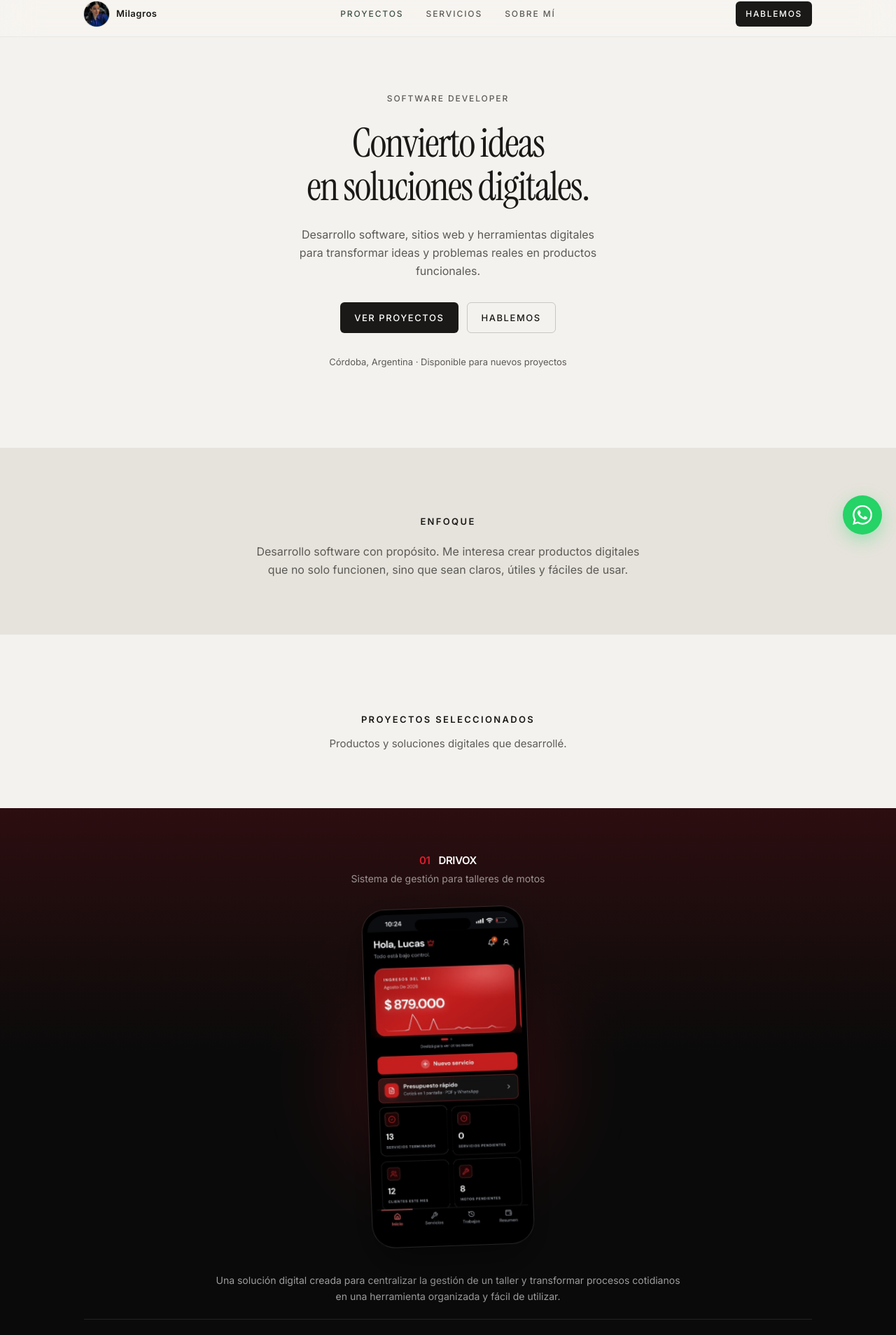
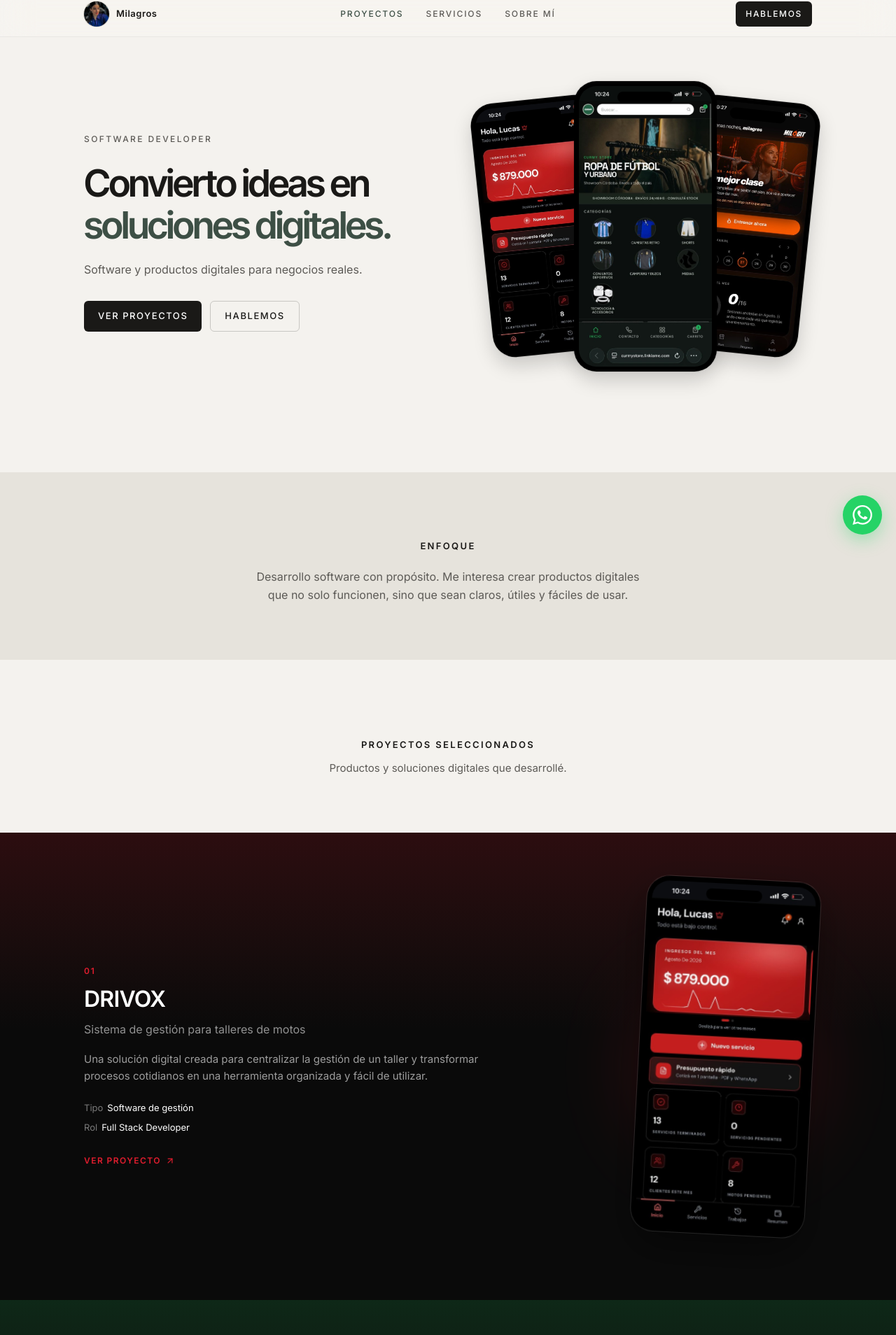
Before and after one commit to milagrosbelen/portfolio, a React (Vite) app: page / in a window 1280 px wide. Shown: the part 12-1920 px from the top of the page at 70% size. Built offline with nearby package versions, Linux system fonts and the light colour scheme.

Commit message:
cambios en el hero y algunas secciones de jerarquia visual

```diff
--- a/index.html
+++ b/index.html
@@ -42,7 +42,7 @@
     <link rel="preconnect" href="https://fonts.googleapis.com" />
     <link rel="preconnect" href="https://fonts.gstatic.com" crossorigin />
     <link
-      href="https://fonts.googleapis.com/css2?family=Instrument+Serif:ital@0;1&family=Inter:wght@400;500;600;700&display=swap"
+      href="https://fonts.googleapis.com/css2?family=Inter+Tight:wght@500;600;700&family=Inter:wght@400;500;600;700&display=swap"
       rel="stylesheet"
     />
 
--- a/src/components/DeviceFrame.tsx
+++ b/src/components/DeviceFrame.tsx
@@ -5,26 +5,40 @@ interface PhoneMockupProps {
   alt: string
   className?: string
   delay?: boolean
+  float?: boolean
+  eager?: boolean
+  shadow?: 'hero' | 'project'
 }
 
-export function PhoneMockup({ src, alt, className, delay }: PhoneMockupProps) {
+export function PhoneMockup({
+  src,
+  alt,
+  className,
+  delay,
+  float = true,
+  eager = false,
+  shadow = 'project',
+}: PhoneMockupProps) {
   return (
     <div
       className={cn('shrink-0', className ?? 'w-[200px] sm:w-[230px]')}
     >
       <div
         className={cn(
-          delay ? 'phone-float-delayed' : 'phone-float',
-          'rounded-[2rem] bg-black p-[7px] shadow-[0_24px_60px_rgba(0,0,0,0.45)] ring-1 ring-white/12',
+          float && (delay ? 'phone-float-delayed' : 'phone-float'),
+          'rounded-[2rem] bg-black p-[7px] ring-1 ring-black/10',
+          shadow === 'hero'
+            ? 'shadow-[0_12px_28px_rgba(0,0,0,0.18)]'
+            : 'shadow-[0_24px_60px_rgba(0,0,0,0.45)] ring-white/12',
         )}
       >
-        <div className="relative overflow-hidden rounded-[1.55rem] bg-black">
+        <div className="phone-screen relative overflow-hidden rounded-[1.55rem] bg-black">
           <span className="pointer-events-none absolute top-2 left-1/2 z-10 h-4 w-20 -translate-x-1/2 rounded-full bg-black" />
           <img
             src={src}
             alt={alt}
-            className="block w-full object-cover object-top"
-            loading="lazy"
+            className="absolute inset-0 h-full w-full object-cover object-top"
+            loading={eager ? 'eager' : 'lazy'}
           />
         </div>
       </div>
--- a/src/components/ProjectCase.tsx
+++ b/src/components/ProjectCase.tsx
@@ -4,40 +4,6 @@ import { PhoneMockup } from './DeviceFrame'
 
 interface ProjectCaseProps {
   project: Project
-}
-
-function Header({ project }: { project: Project }) {
-  return (
-    <header className="text-center">
-      <h3 className="text-[15px] font-semibold tracking-tight text-white">
-        <span className="mr-3" style={{ color: project.accent }}>
-          {project.number}
-        </span>
-        {project.name}
-      </h3>
-      <p className="mt-1 text-sm text-white/55">{project.tagline}</p>
-    </header>
-  )
-}
-
-function MetaBar({ project }: { project: Project }) {
-  return (
-    <div className="flex flex-col items-center gap-4 border-t border-white/10 pt-5 sm:flex-row sm:justify-between">
-      <dl className="flex flex-wrap gap-x-6 gap-y-1 text-[13px]">
-        <div>
-          <dt className="inline text-white/45">Tipo</dt>
-          <dd className="ml-1.5 inline text-white">{project.type}</dd>
-        </div>
-        <div>
-          <dt className="inline text-white/45">Rol</dt>
-          <dd className="ml-1.5 inline text-white">{project.role}</dd>
-        </div>
-      </dl>
-      {project.demoUrl && (
-        <ProjectLink project={project} />
-      )}
-    </div>
-  )
 }
 
 function ProjectLink({ project }: { project: Project }) {
@@ -57,67 +23,34 @@ function ProjectLink({ project }: { project: Project }) {
   )
 }
 
-function FloatingPhones({ project }: { project: Project }) {
-  const screens = [project.previewImage, ...project.galleryImages]
-  const dual = screens.length > 1
-
-  return (
-    <div className="relative mx-auto flex max-w-lg items-end justify-center py-6 sm:py-8">
-      <div
-        aria-hidden="true"
-        className="pointer-events-none absolute top-1/2 left-1/2 h-56 w-56 -translate-x-1/2 -translate-y-1/2 rounded-full blur-3xl sm:h-72 sm:w-72"
-        style={{ background: project.accent, opacity: 0.22 }}
-      />
-      {dual ? (
-        <div className="relative flex h-[380px] w-full items-end justify-center sm:h-[430px]">
-          <PhoneMockup
-            src={screens[0]}
-            alt={`${project.name} — inicio`}
-            className="absolute bottom-6 left-[4%] z-10 w-[160px] -rotate-6 sm:left-[12%] sm:w-[230px]"
-          />
-          <PhoneMockup
-            src={screens[1]}
-            alt={`${project.name} — catálogo`}
-            delay
-            className="absolute right-[4%] bottom-0 z-20 w-[160px] rotate-6 sm:right-[12%] sm:w-[230px]"
-          />
-        </div>
-      ) : (
-        <PhoneMockup
-          src={screens[0]}
-          alt={`${project.name} — aplicación`}
-          className="relative z-10 w-[200px] -rotate-2 sm:w-[230px]"
-        />
-      )}
-    </div>
-  )
-}
-
 export function ProjectCase({ project }: ProjectCaseProps) {
   return (
     <article
       data-nav-theme="dark"
-      className="overflow-hidden"
+      className="overflow-x-hidden"
       style={{
         background: `linear-gradient(180deg, color-mix(in srgb, ${project.accent} 16%, #0a0a0a) 0%, #0a0a0a 42%)`,
       }}
     >
       <div className="site-container py-10 md:py-14 lg:py-16">
-        <div className="grid grid-cols-[minmax(0,1fr)_auto] items-center gap-4 md:hidden">
+        <div className="grid grid-cols-[minmax(0,1fr)_auto] items-center gap-4 sm:gap-8 md:gap-12 lg:gap-16">
           <div className="min-w-0">
-            <p className="text-[11px] font-semibold uppercase tracking-[0.16em]" style={{ color: project.accent }}>
+            <p
+              className="text-[11px] font-semibold uppercase tracking-[0.16em] md:text-xs"
+              style={{ color: project.accent }}
+            >
               {project.number}
             </p>
-            <h3 className="mt-2 text-[17px] font-semibold tracking-tight text-white">
+            <h3 className="mt-2 text-[17px] font-semibold tracking-tight text-white md:text-[28px] lg:text-[32px]">
               {project.name}
             </h3>
-            <p className="mt-1 text-[13px] leading-snug text-white/55">
+            <p className="mt-1 text-[13px] leading-snug text-white/55 md:mt-2 md:text-base">
               {project.tagline}
             </p>
-            <p className="mt-3 text-[13px] leading-relaxed text-white/60">
+            <p className="mt-3 max-w-xl text-[13px] leading-relaxed text-white/60 md:mt-5 md:text-[15px]">
               {project.description}
             </p>
-            <dl className="mt-4 space-y-1 text-[12px]">
+            <dl className="mt-4 space-y-1 text-[12px] md:mt-6 md:space-y-2 md:text-[13px]">
               <div>
                 <dt className="inline text-white/45">Tipo</dt>
                 <dd className="ml-1.5 inline text-white">{project.type}</dd>
@@ -127,33 +60,22 @@ export function ProjectCase({ project }: ProjectCaseProps) {
                 <dd className="ml-1.5 inline text-white">{project.role}</dd>
               </div>
             </dl>
-            <div className="mt-4">
+            <div className="mt-4 md:mt-6">
               <ProjectLink project={project} />
             </div>
           </div>
 
-          <div className="relative shrink-0">
+          <div className="relative shrink-0 py-2 sm:py-4">
             <div
               aria-hidden="true"
-              className="pointer-events-none absolute top-1/2 left-1/2 h-28 w-28 -translate-x-1/2 -translate-y-1/2 rounded-full blur-2xl"
+              className="pointer-events-none absolute top-1/2 left-1/2 h-28 w-28 -translate-x-1/2 -translate-y-1/2 rounded-full blur-2xl md:h-56 md:w-56 md:blur-3xl"
               style={{ background: project.accent, opacity: 0.28 }}
             />
             <PhoneMockup
               src={project.previewImage}
               alt={`${project.name} — aplicación`}
-              className="relative z-10 w-[122px] rotate-3"
+              className="relative z-10 w-[122px] rotate-3 sm:w-[160px] md:w-[220px] lg:w-[248px]"
             />
-          </div>
-        </div>
-
-        <div className="hidden md:block">
-          <Header project={project} />
-          <FloatingPhones project={project} />
-          <p className="mx-auto mt-2 max-w-2xl text-center text-sm leading-relaxed text-white/60">
-            {project.description}
-          </p>
-          <div className="mt-5">
-            <MetaBar project={project} />
           </div>
         </div>
       </div>
--- a/src/data/projects.ts
+++ b/src/data/projects.ts
@@ -31,7 +31,7 @@ export const projects: Project[] = [
     layout: 'gallery',
     accent: '#22C55E',
     previewImage: '/projects/curmy-home.png',
-    galleryImages: ['/projects/curmy-store-catalog.png'],
+    galleryImages: [],
   },
   {
     id: 'milogit',
--- a/src/index.css
+++ b/src/index.css
@@ -2,7 +2,7 @@
 
 @theme {
   --font-sans: "Inter", system-ui, sans-serif;
-  --font-display: "Instrument Serif", "Times New Roman", serif;
+  --font-display: "Inter Tight", "Inter", system-ui, sans-serif;
 
   --color-background: #f4f2ee;
   --color-foreground: #1a1917;
@@ -75,8 +75,11 @@
     text-wrap: balance;
   }
 
-  .label {
-    @apply text-[11px] font-medium uppercase tracking-[0.18em];
+  .phone-screen {
+    position: relative;
+    width: 100%;
+    aspect-ratio: 9 / 19;
+    overflow: hidden;
   }
 
   .phone-float {
--- a/src/sections/Hero.tsx
+++ b/src/sections/Hero.tsx
@@ -1,21 +1,60 @@
 import { motion } from 'framer-motion'
 import { Button } from '../components/Button'
+import { PhoneMockup } from '../components/DeviceFrame'
+import { projects } from '../data/projects'
 import { profile } from '../data/profile'
 import { SECTION_IDS } from '../lib/constants'
+
+function HeroPhones() {
+  const drivox = projects.find((project) => project.id === 'drivox')
+  const curmy = projects.find((project) => project.id === 'curmy-store')
+  const milogit = projects.find((project) => project.id === 'milogit')
+
+  if (!drivox || !curmy || !milogit) return null
+
+  return (
+    <div className="flex items-center justify-center overflow-visible px-1 pt-3 pb-12 sm:pb-14 lg:pt-2 lg:pb-6">
+      <PhoneMockup
+        src={drivox.previewImage}
+        alt={`${drivox.name} — aplicación`}
+        eager
+        float={false}
+        shadow="hero"
+        className="relative z-10 w-[118px] -mr-8 -rotate-[6deg] sm:w-[152px] sm:-mr-10 lg:w-[180px] lg:-mr-12"
+      />
+      <PhoneMockup
+        src={curmy.previewImage}
+        alt={`${curmy.name} — aplicación`}
+        eager
+        float={false}
+        shadow="hero"
+        className="relative z-20 w-[132px] sm:w-[172px] lg:w-[204px]"
+      />
+      <PhoneMockup
+        src={milogit.previewImage}
+        alt={`${milogit.name} — aplicación`}
+        eager
+        float={false}
+        shadow="hero"
+        className="relative z-10 w-[118px] -ml-8 rotate-[6deg] sm:w-[152px] sm:-ml-10 lg:w-[180px] lg:-ml-12"
+      />
+    </div>
+  )
+}
 
 export function Hero() {
   return (
     <section
       id={SECTION_IDS.hero}
-      className="bg-background scroll-mt-0 pt-28 pb-20 sm:pt-32 sm:pb-24 lg:pt-36 lg:pb-28"
+      className="relative z-10 bg-background scroll-mt-0 pt-16 pb-14 sm:pb-16 lg:pb-16"
     >
-      <div className="site-container text-center">
-        <div className="mx-auto max-w-2xl">
+      <div className="site-container grid items-center gap-8 py-8 sm:gap-10 sm:py-10 lg:grid-cols-[minmax(0,1fr)_auto] lg:gap-10 lg:py-14">
+        <div className="text-center lg:max-w-xl lg:text-left">
           <motion.p
             initial={{ opacity: 0, y: 16 }}
             animate={{ opacity: 1, y: 0 }}
             transition={{ duration: 0.5 }}
-            className="text-[12px] font-medium uppercase tracking-[0.16em] text-muted"
+            className="text-[11px] font-medium uppercase tracking-[0.2em] text-muted sm:text-[12px]"
           >
             {profile.role}
           </motion.p>
@@ -24,27 +63,26 @@ export function Hero() {
             initial={{ opacity: 0, y: 20 }}
             animate={{ opacity: 1, y: 0 }}
             transition={{ duration: 0.6, delay: 0.08 }}
-            className="mt-6 font-display text-[2.5rem] leading-[1.08] tracking-[-0.03em] text-foreground sm:text-[3.25rem] lg:text-[3.6rem]"
+            className="font-display mt-5 text-[2.15rem] leading-[1.12] font-semibold tracking-[-0.045em] text-foreground text-balance sm:mt-6 sm:text-[3.1rem] lg:text-[3.35rem]"
           >
-            Convierto ideas
-            <span className="block">en soluciones digitales.</span>
+            Convierto ideas en{' '}
+            <span className="text-accent">soluciones digitales.</span>
           </motion.h1>
 
           <motion.p
             initial={{ opacity: 0, y: 20 }}
             animate={{ opacity: 1, y: 0 }}
             transition={{ duration: 0.6, delay: 0.14 }}
-            className="mx-auto mt-6 max-w-md text-[15px] leading-relaxed text-muted sm:text-base"
+            className="mx-auto mt-4 max-w-md text-[15px] leading-relaxed text-muted sm:mt-5 sm:text-base lg:mx-0"
           >
-            Desarrollo software, sitios web y herramientas digitales para
-            transformar ideas y problemas reales en productos funcionales.
+            Software y productos digitales para negocios reales.
           </motion.p>
 
           <motion.div
             initial={{ opacity: 0, y: 20 }}
             animate={{ opacity: 1, y: 0 }}
             transition={{ duration: 0.55, delay: 0.2 }}
-            className="mt-8 flex flex-wrap items-center justify-center gap-3"
+            className="mt-7 flex flex-wrap items-center justify-center gap-3 sm:mt-8 lg:justify-start"
           >
             <Button href={`#${SECTION_IDS.projects}`} size="md">
               Ver proyectos
@@ -53,16 +91,9 @@ export function Hero() {
               Hablemos
             </Button>
           </motion.div>
+        </div>
 
-          <motion.p
-            initial={{ opacity: 0 }}
-            animate={{ opacity: 1 }}
-            transition={{ duration: 0.5, delay: 0.3 }}
-            className="mt-8 text-[13px] text-muted"
-          >
-            {profile.location} · {profile.availability}
-          </motion.p>
-        </div>
+        <HeroPhones />
       </div>
     </section>
   )
```
